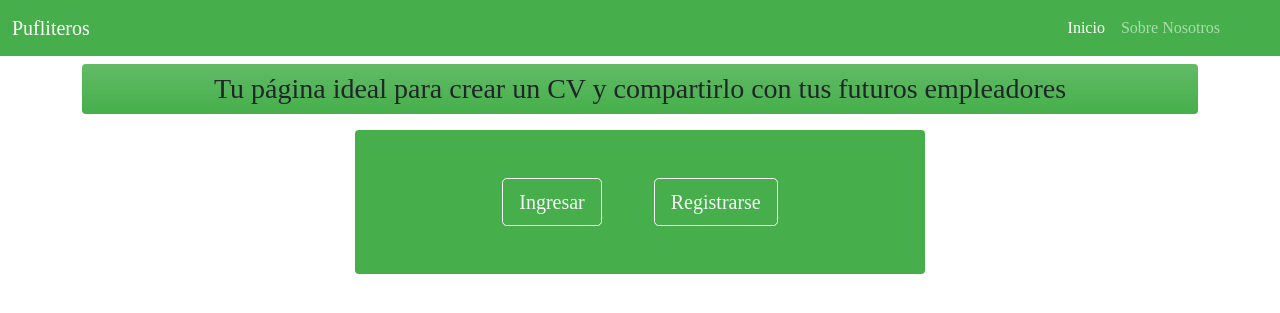
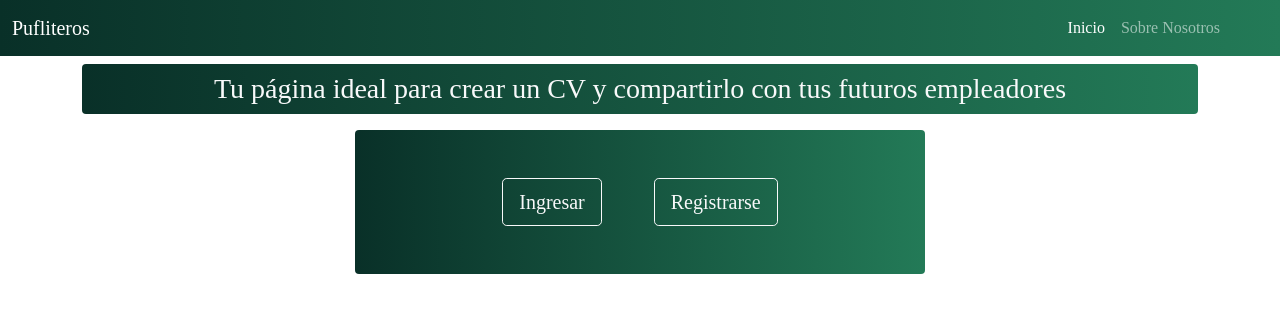
Before and after one commit to alanBonnet/Pufliteros1, a PHP site: page / in a window 1280 px wide. Shown: the top 313 px of the page. Run offline with PHP 8.4, Linux system fonts and the light colour scheme; some web fonts are replaced.

Commit message:
arreglos visuales y cambio color bg

```diff
--- a/index.html
+++ b/index.html
@@ -39,7 +39,7 @@
   <!-- Navbar fin -->
 
   <div class="container">
-    <h3 class="rounded my-2 text-center p-2 bg-orange bg-gradient bg-opacity-50">Tu página ideal para crear un CV y
+    <h3 class="rounded my-2 text-center p-2 bg-orange text-light">Tu página ideal para crear un CV y
       compartirlo con tus futuros empleadores</h3>
     <div class="row rounded" id="ingresar">
       <div id="botonera" class="bg-orange col-10 col-sm-6 mx-auto py-5 my-2 rounded text-center">
--- a/js/main.js
+++ b/js/main.js
@@ -35,7 +35,7 @@ function registrarDo(){
         <label for="passRegister" class="label-form p-2 text-white">Confirmar Contraseña</label>
         <input type="password" name="passRegister" id="passRegister" class="form-control" value="password">
 
-        <button type="submit" class="btn btn-outline-dark form-control mt-2 mb-3">Ingresar</button>
+        <button type="submit" class="btn btn-dark form-control mt-2 mb-3">Ingresar</button>
 
 
 
@@ -91,7 +91,7 @@ function ingresarDo(){
         <input type="checkbox" name="" id="" class="form-checkbox border-dark border-3 border p-2 ">
         <label for="" class="label-form p-2 text-white">Recordar contraseña</label>
 
-        <button type="submit" class="btn btn-outline-dark form-control mt-2 mb-3">Ingresar</button>
+        <button type="submit" class="btn btn-dark form-control mt-2 mb-3">Ingresar</button>
 
 
 
--- a/style.css
+++ b/style.css
@@ -7,7 +7,11 @@ h6{
 }
 
 .bg-orange{
-    background-color: rgba(0, 145, 7, 0.726);
+
+  background: #093028; /* fallback for old browsers */
+  background: -webkit-linear-gradient(to right, #093028, #237a57); /* Chrome 10-25, Safari 5.1-6 */
+  background: linear-gradient(to right, #093028, #237a57); /* W3C, IE 10+/ Edge, Firefox 16+, Chrome 26+, Opera 12+, Safari 7+ */
+
 }
 .bi{
     font-size: 25px;
```
